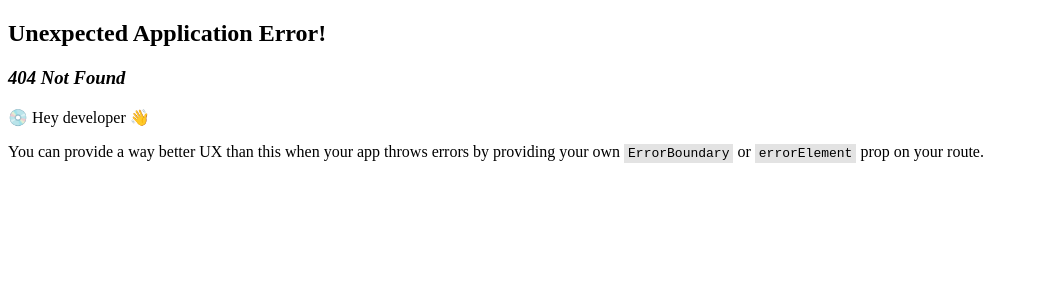
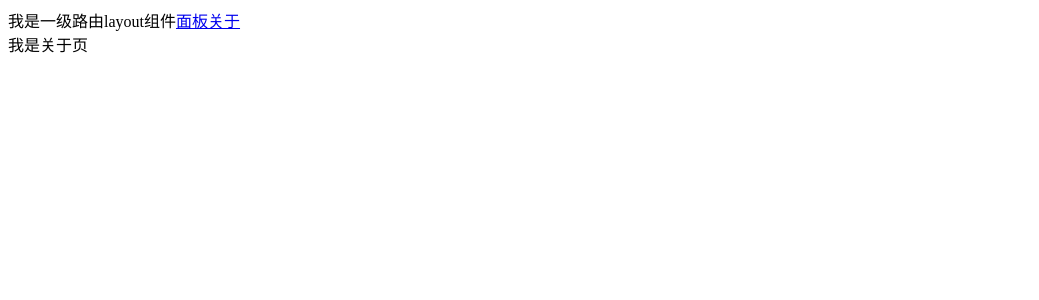
Before and after one commit to tangfire/react-basic-pro, a React (Create React App) app: page /about in a window 1280 px wide. Before the commit this address had no page. Shown: the top 300 px of the page, without its empty margins (0-1039 px from the left). Built offline with nearby package versions, Linux system fonts and the light colour scheme.

Commit message:
Day4 ReactRouter-嵌套路由配置

```diff
--- /dev/null
+++ b/src/page/About/index.js
@@ -0,0 +1,5 @@
+const About = ()=>{
+    return <div>我是关于页</div>
+}
+
+export default About
--- /dev/null
+++ b/src/page/Board/index.js
@@ -0,0 +1,5 @@
+const Board = ()=>{
+    return <div>我是面板</div>
+}
+
+export default Board
--- /dev/null
+++ b/src/page/Layout/index.js
@@ -0,0 +1,15 @@
+import {Link,Outlet} from "react-router-dom";
+
+const Layout = ()=>{
+    return(
+        <div>
+            我是一级路由layout组件
+            <Link to='/board'>面板</Link>
+            <Link to="/about">关于</Link>
+            {/*配置二级路由的出口*/}
+            <Outlet></Outlet>
+        </div>
+    )
+}
+
+export default Layout
```
Also changed, not shown: src/router/index.js (+17 -0 lines).
